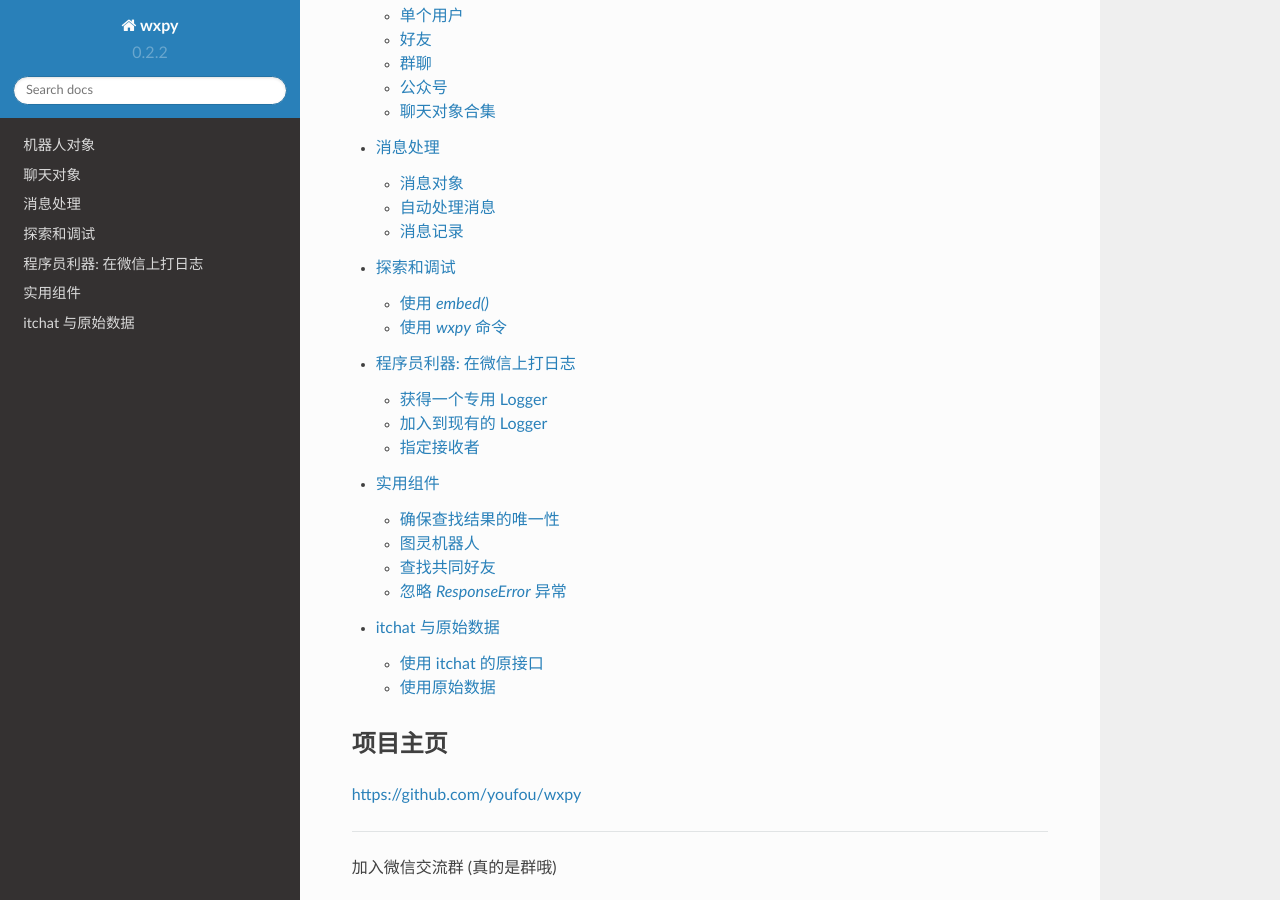
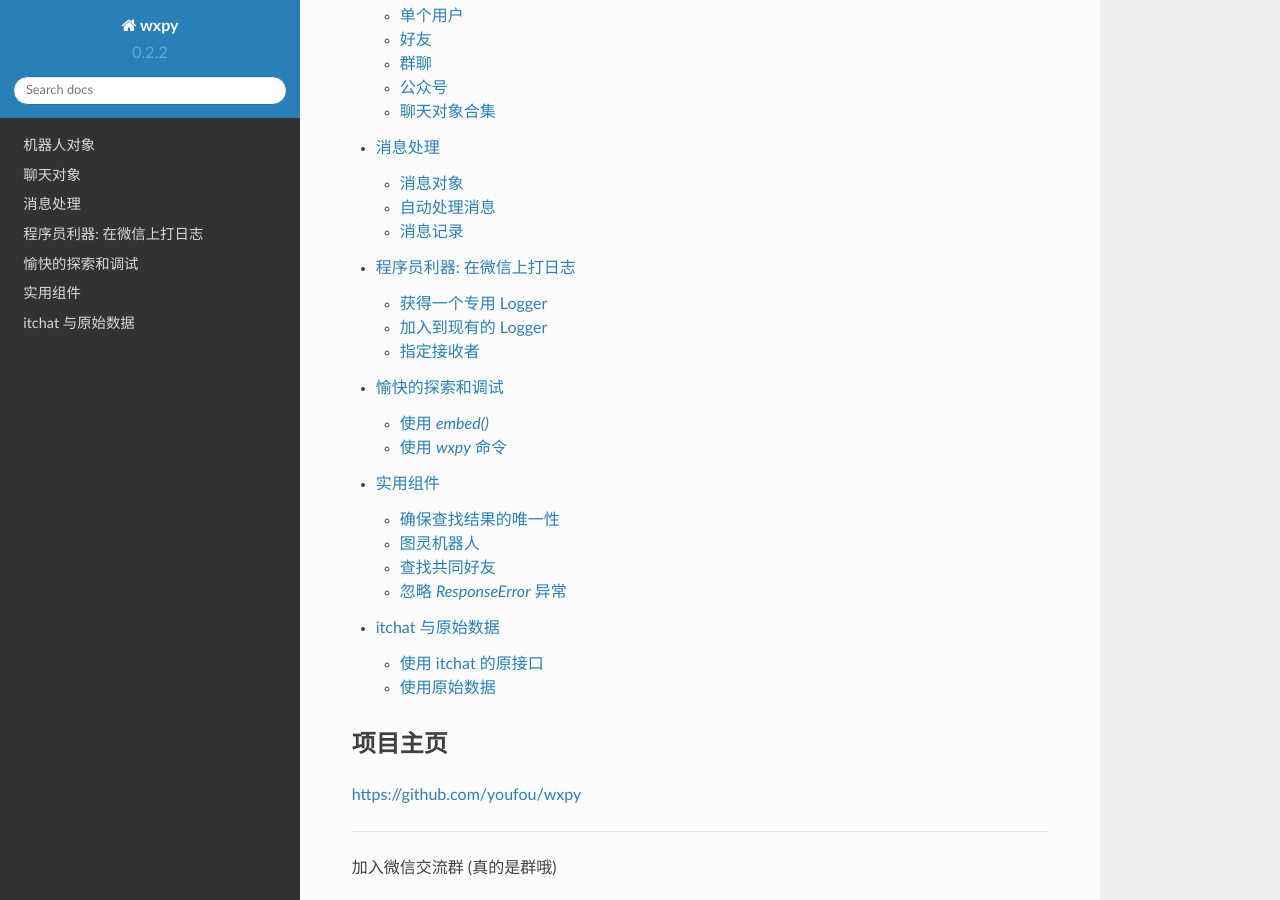
Before and after one commit to youfou/wxpy, a Sphinx documentation site: the page built from docs/index.rst, in a window 1280 px wide and 900 px high, scrolled down 1618 px. Built offline with Sphinx 7.4.7 and the Read the Docs theme 2.0.0, drawn with Linux system fonts in a browser that asks for light colours.

Commit message:
update docs

```diff
--- a/docs/console.rst
+++ b/docs/console.rst
@@ -1,4 +1,4 @@
-探索和调试
+愉快的探索和调试
 ==============================
 
 ..  module:: wxpy
--- a/docs/index.rst
+++ b/docs/index.rst
@@ -70,8 +70,8 @@ wxpy: 用 Python 玩微信
     bot
     chats
     messages
+    logging_with_wechat
     console
-    logging_with_wechat
     utils
     itchat
 
```
